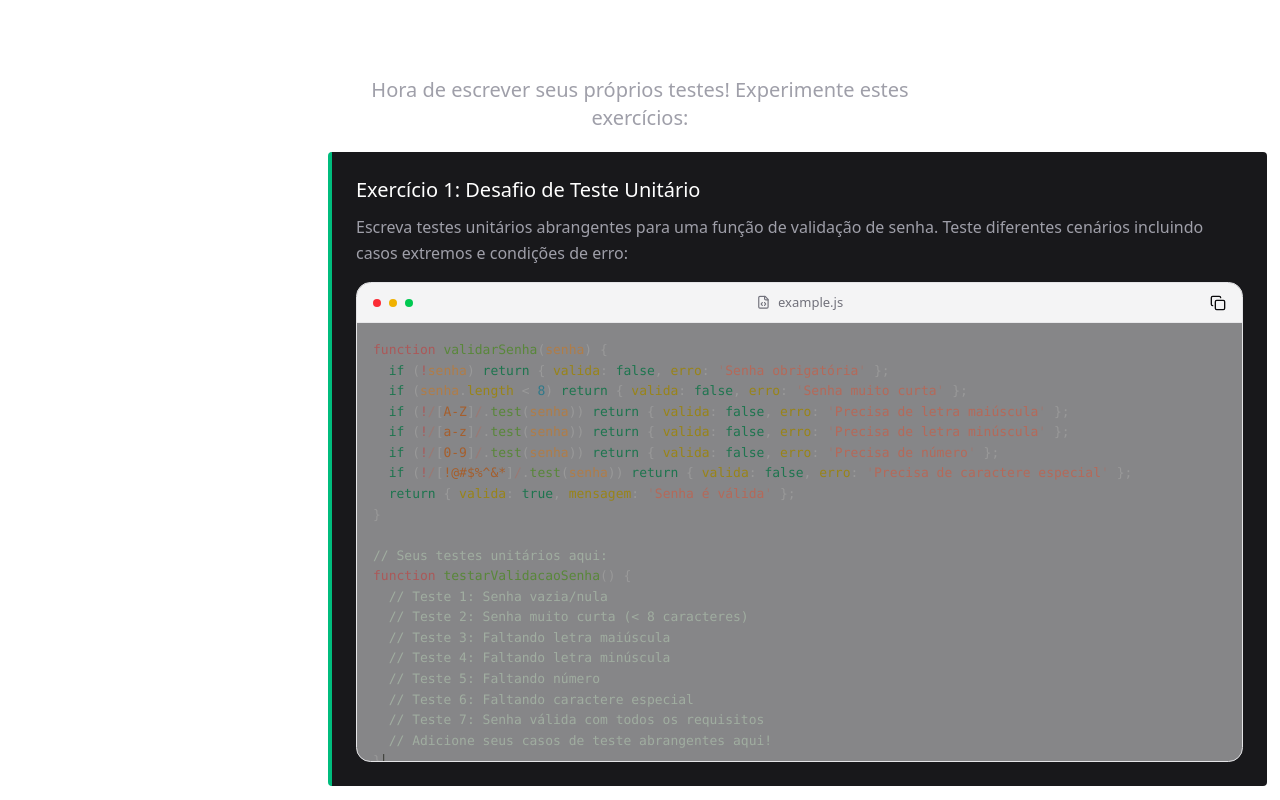
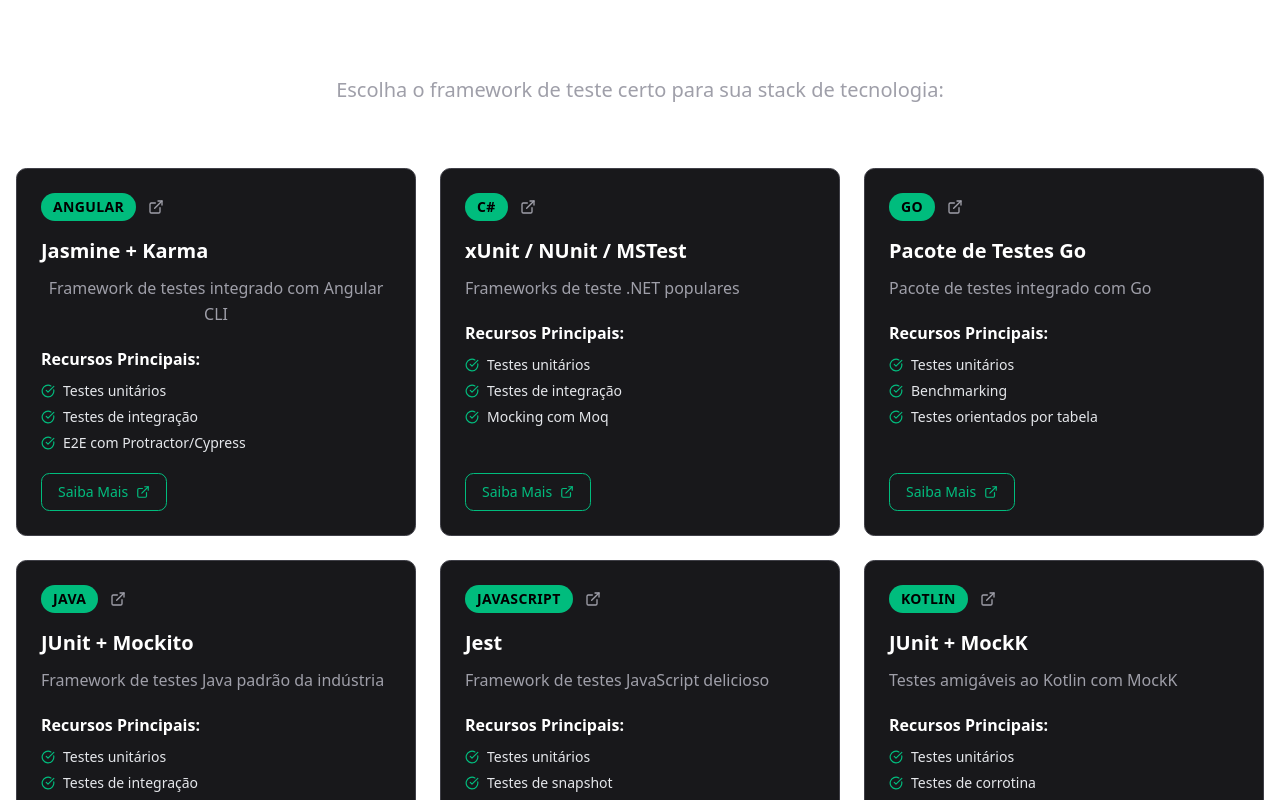
Before and after one commit to brunomestanza/presentation-shadcn-ui, a Next.js app: page / in a window 1280 px wide. Shown: the top 800 px of the page. Built offline with nearby package versions, Linux system fonts and the light colour scheme.

Commit message:
feat: :sparkles: add framework slide

```diff
--- a/src/app/page.tsx
+++ b/src/app/page.tsx
@@ -1,133 +1,159 @@
-import { PracticeSlide } from '@/components/slides/pratice-slide'
-import { QuizSlide } from '@/components/slides/quiz-slide'
+import { FrameworksSlide } from '@/components/slides/frameworks-slide'
 
 export default function Home() {
 	return (
 		<div className="p-4">
-			<PracticeSlide
+			<FrameworksSlide
 				data={{
-					id: 14,
-					type: 'practice',
-					title: 'Prática Hands-On',
-					exercises: [
+					id: 15,
+					type: 'frameworks',
+					title: 'Bons Frameworks de Tecnologia para Testes',
+					frameworks: [
 						{
-							title: 'Exercício 1: Desafio de Teste Unitário',
-							description:
-								'Escreva testes unitários abrangentes para uma função de validação de senha. Teste diferentes cenários incluindo casos extremos e condições de erro:',
-							code: `function validarSenha(senha) {
-  if (!senha) return { valida: false, erro: 'Senha obrigatória' };
-  if (senha.length < 8) return { valida: false, erro: 'Senha muito curta' };
-  if (!/[A-Z]/.test(senha)) return { valida: false, erro: 'Precisa de letra maiúscula' };
-  if (!/[a-z]/.test(senha)) return { valida: false, erro: 'Precisa de letra minúscula' };
-  if (!/[0-9]/.test(senha)) return { valida: false, erro: 'Precisa de número' };
-  if (!/[!@#$%^&*]/.test(senha)) return { valida: false, erro: 'Precisa de caractere especial' };
-  return { valida: true, mensagem: 'Senha é válida' };
-}
-
-// Seus testes unitários aqui:
-function testarValidacaoSenha() {
-  // Teste 1: Senha vazia/nula
-  // Teste 2: Senha muito curta (< 8 caracteres)
-  // Teste 3: Faltando letra maiúscula
-  // Teste 4: Faltando letra minúscula
-  // Teste 5: Faltando número
-  // Teste 6: Faltando caractere especial
-  // Teste 7: Senha válida com todos os requisitos
-  // Adicione seus casos de teste abrangentes aqui!
-}`,
+							technology: 'Angular',
+							name: 'Jasmine + Karma',
+							description: 'Framework de testes integrado com Angular CLI',
+							link: 'https://angular.io/guide/testing',
+							features: [
+								'Testes unitários',
+								'Testes de integração',
+								'E2E com Protractor/Cypress',
+							],
 						},
 						{
-							title: 'Exercício 2: Desafio de Teste de Integração',
-							description:
-								'Crie um teste de integração para um sistema de posts de blog que valida, salva e notifica assinantes:',
-							code: `const posts = [];
-const assinantes = ['usuario1@exemplo.com', 'usuario2@exemplo.com'];
-
-function validarPost(post) {
-  if (!post.titulo || post.titulo.length < 5) return { valido: false, erro: 'Título muito curto' };
-  if (!post.conteudo || post.conteudo.length < 50) return { valido: false, erro: 'Conteúdo muito curto' };
-  if (!post.autor || post.autor.length < 2) return { valido: false, erro: 'Autor obrigatório' };
-  return { valido: true };
-}
-
-function salvarPost(post) {
-  const novoPost = {
-    id: posts.length + 1,
-    ...post,
-    criadoEm: new Date().toISOString(),
-    publicado: true
-  };
-  posts.push(novoPost);
-  return novoPost;
-}
-
-function notificarAssinantes(post) {
-  const notificacoes = assinantes.map(email => ({
-    email,
-    assunto: \`Novo post: \${post.titulo}\`,
-    enviado: true
-  }));
-  return \`Notificados \${assinantes.length} assinantes sobre: \${post.titulo}\`;
-}
-
-function publicarPost(dadosPost) {
-  const validacao = validarPost(dadosPost);
-  if (!validacao.valido) return { sucesso: false, erro: validacao.erro };
-
-  const post = salvarPost(dadosPost);
-  const notificacao = notificarAssinantes(post);
-
-  return { sucesso: true, post, notificacao };
-}
-
-// Seu teste de integração aqui - teste o fluxo completo!`,
+							technology: 'C#',
+							name: 'xUnit / NUnit / MSTest',
+							description: 'Frameworks de teste .NET populares',
+							link: 'https://docs.microsoft.com/en-us/dotnet/core/testing/',
+							features: [
+								'Testes unitários',
+								'Testes de integração',
+								'Mocking com Moq',
+							],
 						},
 						{
-							title: 'Exercício 3: Desafio de Teste de Interface',
-							description:
-								'Escreva um teste de interface abrangente para uma aplicação de lista de tarefas que cobre o fluxo completo do usuário:',
-							code: `let tarefas = [];
-let proximoId = 1;
-let filtro = 'todas'; // 'todas', 'ativas', 'concluidas'
-
-function adicionarTarefa(texto) {
-  if (!texto || !texto.trim()) return { sucesso: false, erro: 'Não é possível adicionar tarefa vazia' };
-  const tarefa = { id: proximoId++, texto: texto.trim(), concluida: false, criadaEm: new Date() };
-  tarefas.push(tarefa);
-  return { sucesso: true, mensagem: \`Adicionada: \${tarefa.texto}\`, tarefa };
-}
-
-function alternarTarefa(id) {
-  const tarefa = tarefas.find(t => t.id === id);
-  if (!tarefa) return { sucesso: false, erro: 'Tarefa não encontrada' };
-  tarefa.concluida = !tarefa.concluida;
-  return { sucesso: true, mensagem: \`\${tarefa.concluida ? 'Concluída' : 'Não concluída'}: \${tarefa.texto}\` };
-}
-
-function excluirTarefa(id) {
-  const indice = tarefas.findIndex(t => t.id === id);
-  if (indice === -1) return { sucesso: false, erro: 'Tarefa não encontrada' };
-  const excluida = tarefas.splice(indice, 1)[0];
-  return { sucesso: true, mensagem: \`Excluída: \${excluida.texto}\` };
-}
-
-function definirFiltro(novoFiltro) {
-  if (!['todas', 'ativas', 'concluidas'].includes(novoFiltro)) {
-    return { sucesso: false, erro: 'Filtro inválido' };
-  }
-  filtro = novoFiltro;
-  return { sucesso: true, mensagem: \`Filtro definido para: \${filtro}\` };
-}
-
-function obterTarefasFiltradas() {
-  switch (filtro) {
-    case 'ativas': return tarefas.filter(t => !t.concluida);
-    case 'concluidas': return tarefas.filter(t => t.concluida);
-    default: return tarefas;
-  }
-}
-
-// Teste o fluxo completo do usuário: adicionar, alternar, filtrar, excluir!`,
+							technology: 'Go',
+							name: 'Pacote de Testes Go',
+							description: 'Pacote de testes integrado com Go',
+							link: 'https://golang.org/pkg/testing/',
+							features: [
+								'Testes unitários',
+								'Benchmarking',
+								'Testes orientados por tabela',
+							],
+						},
+						{
+							technology: 'Java',
+							name: 'JUnit + Mockito',
+							description: 'Framework de testes Java padrão da indústria',
+							link: 'https://junit.org/junit5/',
+							features: [
+								'Testes unitários',
+								'Testes de integração',
+								'Mocking',
+								'Testes parametrizados',
+							],
+						},
+						{
+							technology: 'JavaScript',
+							name: 'Jest',
+							description: 'Framework de testes JavaScript delicioso',
+							link: 'https://jestjs.io/',
+							features: [
+								'Testes unitários',
+								'Testes de snapshot',
+								'Mocking',
+								'Cobertura de código',
+							],
+						},
+						{
+							technology: 'Kotlin',
+							name: 'JUnit + MockK',
+							description: 'Testes amigáveis ao Kotlin com MockK',
+							link: 'https://mockk.io/',
+							features: [
+								'Testes unitários',
+								'Testes de corrotina',
+								'Mocking estilo DSL',
+							],
+						},
+						{
+							technology: 'Node.js',
+							name: 'Jest / Mocha + Chai',
+							description: 'Frameworks de teste Node.js populares',
+							link: 'https://mochajs.org/',
+							features: [
+								'Testes unitários',
+								'Testes de integração',
+								'Testes de API',
+							],
+						},
+						{
+							technology: 'PHP',
+							name: 'PHPUnit',
+							description: 'O framework de testes PHP',
+							link: 'https://phpunit.de/',
+							features: [
+								'Testes unitários',
+								'Testes de integração',
+								'Testes de banco de dados',
+							],
+						},
+						{
+							technology: 'Python',
+							name: 'pytest',
+							description: 'Testes Python simples e escaláveis',
+							link: 'https://pytest.org/',
+							features: [
+								'Testes unitários',
+								'Fixtures',
+								'Testes parametrizados',
+								'Ecossistema de plugins',
+							],
+						},
+						{
+							technology: 'React',
+							name: 'React Testing Library',
+							description: 'Utilitários de teste React DOM simples e completos',
+							link: 'https://testing-library.com/docs/react-testing-library/intro/',
+							features: [
+								'Testes de componente',
+								'Testes de interação do usuário',
+								'Testes de acessibilidade',
+							],
+						},
+						{
+							technology: 'Next.js',
+							name: 'Jest + React Testing Library',
+							description: 'Next.js com Jest e React Testing Library',
+							link: 'https://nextjs.org/docs/testing',
+							features: [
+								'Testes de componente',
+								'Testes de rota API',
+								'E2E com Playwright',
+							],
+						},
+						{
+							technology: 'React Native',
+							name: 'Jest + React Native Testing Library',
+							description: 'Testando aplicações React Native',
+							link: 'https://callstack.github.io/react-native-testing-library/',
+							features: [
+								'Testes de componente',
+								'Testes de navegação',
+								'Testes de módulo nativo',
+							],
+						},
+						{
+							technology: 'Swift',
+							name: 'XCTest',
+							description: 'Framework de testes da Apple para Swift/iOS',
+							link: 'https://developer.apple.com/documentation/xctest',
+							features: [
+								'Testes unitários',
+								'Testes de interface',
+								'Testes de performance',
+							],
 						},
 					],
 				}}
--- /dev/null
+++ b/src/components/slides/frameworks-slide.tsx
@@ -0,0 +1,131 @@
+'use client'
+
+import { CheckCircle, ExternalLink } from 'lucide-react'
+import { useEffect, useState } from 'react'
+import type { SlideData } from '@/types/slide-types'
+
+interface FrameworksSlideProps {
+	data: SlideData
+}
+
+export function FrameworksSlide({ data }: FrameworksSlideProps) {
+	const [animatedFrameworks, setAnimatedFrameworks] = useState<number[]>([])
+
+	useEffect(() => {
+		const timers =
+			data.frameworks?.map((_, index) =>
+				setTimeout(() => {
+					setAnimatedFrameworks((prev) => [...prev, index])
+				}, index * 100),
+			) || []
+
+		return () => timers.forEach(clearTimeout)
+	}, [data.frameworks])
+
+	const handleFrameworkClick = (link: string) => {
+		window.open(link, '_blank', 'noopener,noreferrer')
+	}
+
+	return (
+		<div className="min-h-[400px] w-full">
+			<h1 className="text-2xl md:text-3xl lg:text-4xl font-bold text-white mb-5 text-center break-words">
+				{data.title}
+			</h1>
+
+			<div className="text-center mb-8">
+				<p className="text-base md:text-lg lg:text-xl text-zinc-400 break-words">
+					Escolha o framework de teste certo para sua stack de tecnologia:
+				</p>
+			</div>
+
+			<div className="grid grid-cols-1 md:grid-cols-2 xl:grid-cols-3 gap-5 md:gap-6 mb-8 w-full max-w-full">
+				{data.frameworks?.map((framework, index) => (
+					<button
+						type="button"
+						key={framework.name}
+						className={`
+              bg-zinc-900 border border-zinc-700 rounded-lg p-5 md:p-6 cursor-pointer
+              transition-all duration-300 opacity-0 translate-y-8 relative overflow-hidden flex items-start flex-col
+              hover:border-emerald-500 hover:-translate-y-1 hover:shadow-lg hover:shadow-emerald-500/10
+              before:absolute before:top-0 before:left-0 before:right-0 before:h-1
+              before:bg-gradient-to-r before:from-emerald-500 before:to-teal-600
+              before:scale-x-0 before:transition-transform before:duration-300
+              hover:before:scale-x-100
+              ${animatedFrameworks.includes(index) ? 'opacity-100 translate-y-0' : ''}
+            `}
+						onClick={() => handleFrameworkClick(framework.link)}
+					>
+						<div className="flex justify-between items-center mb-4 gap-3">
+							<div className="bg-emerald-500 text-black px-3 py-1 rounded-xl text-xs md:text-sm font-semibold uppercase tracking-wide">
+								{framework.technology}
+							</div>
+							<ExternalLink
+								className="text-zinc-400 transition-colors duration-300 group-hover:text-emerald-500"
+								size={16}
+							/>
+						</div>
+
+						<h3 className="text-lg md:text-xl text-white mb-2.5 font-semibold break-words">
+							{framework.name}
+						</h3>
+						<p className="text-zinc-400 mb-5 leading-relaxed text-sm md:text-base break-words">
+							{framework.description}
+						</p>
+
+						<div className="mb-5 flex flex-col items-start">
+							<h4 className="text-white text-sm md:text-base mb-2.5 font-semibold">
+								Recursos Principais:
+							</h4>
+							<ul className="list-none m-0 p-0 flex flex-col gap-1.5">
+								{framework.features.map((feature) => (
+									<li
+										key={feature}
+										className="flex items-center gap-2 text-gray-200 text-xs md:text-sm break-words"
+									>
+										<CheckCircle
+											className="text-emerald-500 flex-shrink-0"
+											size={14}
+										/>
+										<span>{feature}</span>
+									</li>
+								))}
+							</ul>
+						</div>
+
+						<div className="flex items-center justify-center gap-2 bg-transparent text-emerald-500 border border-emerald-500 px-4 py-2 rounded-md text-xs md:text-sm font-medium transition-all duration-300 mt-auto hover:bg-emerald-500/10 hover:-translate-y-0.5">
+							<span>Saiba Mais</span>
+							<ExternalLink size={14} />
+						</div>
+					</button>
+				))}
+			</div>
+
+			<div className="bg-zinc-900 border border-zinc-700 rounded-lg p-6 md:p-8 my-20 max-w-[50%] mx-auto">
+				<h3 className="text-emerald-500 mb-5 text-lg md:text-xl text-center font-semibold">
+					💡 Escolhendo o Framework Certo
+				</h3>
+				<div className="grid gap-4 md:grid-cols-2">
+					<div className="text-gray-200 text-sm md:text-base leading-relaxed p-3 bg-emerald-500/5 rounded-md border-l-4 border-emerald-500 break-words">
+						<strong className="text-emerald-500">Considere sua stack:</strong>{' '}
+						Escolha frameworks que se integrem bem com suas ferramentas
+						existentes
+					</div>
+					<div className="text-gray-200 text-sm md:text-base leading-relaxed p-3 bg-emerald-500/5 rounded-md border-l-4 border-emerald-500 break-words">
+						<strong className="text-emerald-500">Expertise da equipe:</strong>{' '}
+						Escolha frameworks que sua equipe possa aprender e manter
+						efetivamente
+					</div>
+					<div className="text-gray-200 text-sm md:text-base leading-relaxed p-3 bg-emerald-500/5 rounded-md border-l-4 border-emerald-500 break-words">
+						<strong className="text-emerald-500">Suporte da comunidade:</strong>{' '}
+						Procure por comunidades ativas e boa documentação
+					</div>
+					<div className="text-gray-200 text-sm md:text-base leading-relaxed p-3 bg-emerald-500/5 rounded-md border-l-4 border-emerald-500 break-words">
+						<strong className="text-emerald-500">Comece simples:</strong> Inicie
+						com testes unitários básicos e gradualmente adicione testes mais
+						complexos
+					</div>
+				</div>
+			</div>
+		</div>
+	)
+}
```
